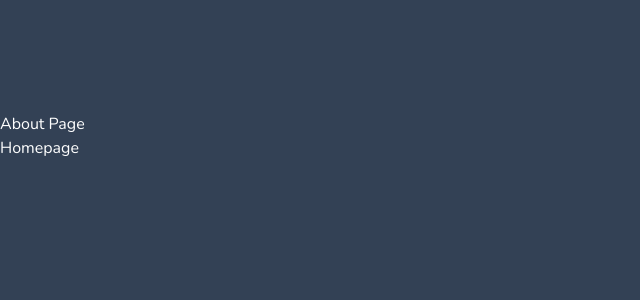
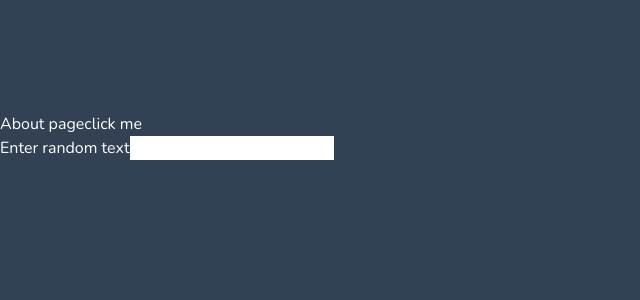
Before and after one commit to mhmadamrii/Airbnb, a Next.js app: page /about in a window 1280 px wide. Shown: the top 300 px of the page, without its empty margins (0-640 px from the left). Built offline with nearby package versions, Linux system fonts and the light colour scheme.

Commit message:
add test suites

```diff
--- a/app/about/page.tsx
+++ b/app/about/page.tsx
@@ -1,10 +1,15 @@
-import Link from 'next/link';
-
 export default function About() {
   return (
-    <div>
-      <h1>About Page</h1>
-      <Link href="/">Homepage</Link>
-    </div>
+    <>
+      <div>
+        About page
+        <button>click me</button>
+      </div>
+
+      <div>
+        <label htmlFor="randomTxt">Enter random text</label>
+        <input id="randomTxt" />
+      </div>
+    </>
   );
 }
```
Also changed, not shown: 1 other file (tests, documents, lock files or other folders).
